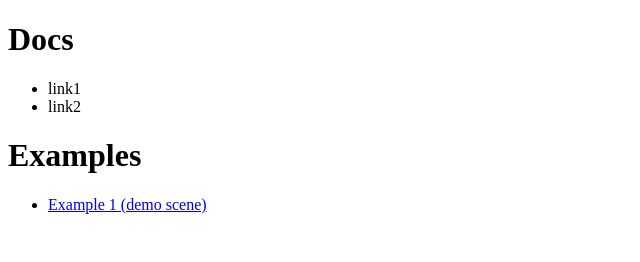
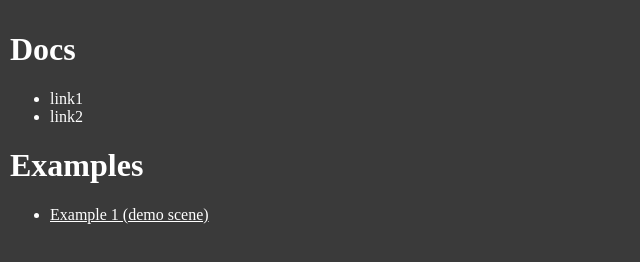
Before and after one commit to vvanghelue/three-universal-fp-locomotion, a website built with Vite: page docs/index.html in a window 1280 px wide. Shown: the whole page, without its empty margins (0-640 px from the left). Built offline with nearby package versions, Linux system fonts and the light colour scheme.

Commit message:
first commit

```diff
--- a/docs/index.html
+++ b/docs/index.html
@@ -3,11 +3,26 @@
   <head>
     <title>three-universal-fp-locomotion</title>
     <meta charset="UTF-8" />
-  <script type="module" crossorigin src="./assets/index.e5887949.js"></script>
-  <link rel="modulepreload" href="./assets/vendor.506c9701.js">
+    <meta name="viewport" content="width=device-width, initial-scale=1.0">
+    <style>
+      body {
+        margin: 0;
+        padding: 0;
+        background-color: rgb(58, 58, 58);
+        color: white;
+        width: 100vw;
+        height: 100vh;
+        overflow: hidden;
+      }
+      a {
+        color: white;
+      }
+    </style>
+  <script type="module" crossorigin src="./assets/index.68d5ba6d.js"></script>
+  <link rel="modulepreload" href="./assets/vendor.a6ee0d19.js">
 </head>
   <body>
-    <div>
+    <div style="padding: 10px;">
       <h1>Docs</h1>
       <ul>
         <li>link1</li>
```
Also changed, not shown: 8 other files.
